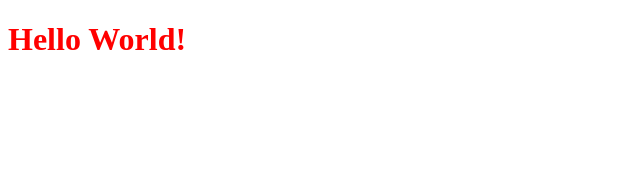
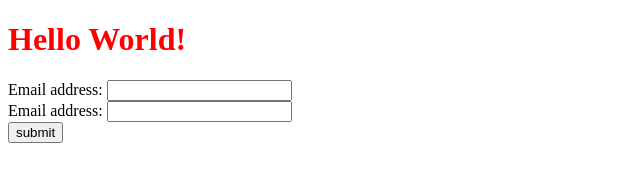
Before and after one commit to estebanovic/node.js-Freecodecamp-full-tutorial, a website: page static/index.html in a window 1280 px wide. Shown: the whole page, without its empty margins (0-640 px from the left). Drawn offline with Linux system fonts and the light colour scheme; files that its build step writes are made by us from their sources.

Commit message:
14-http-post-request-with-express-and-body-parser-module

```diff
--- a/package.json
+++ b/package.json
@@ -20,6 +20,7 @@
   },
   "homepage": "https://github.com/estebanovic/node.js-Freecodecamp-full-tutorial#readme",
   "dependencies": {
+    "body-parser": "^1.19.0",
     "express": "^4.17.1",
     "lodash": "^4.17.21"
   }
--- a/static/index.html
+++ b/static/index.html
@@ -1,5 +1,6 @@
 <!DOCTYPE html>
 <html lang="en">
+
 <head>
     <meta charset="UTF-8">
     <meta http-equiv="X-UA-Compatible" content="IE=edge">
@@ -7,7 +8,20 @@
     <title>Document</title>
     <link rel="stylesheet" href="public/css/index.css">
 </head>
+
 <body>
     <h1>Hello World!</h1>
+    <form action="/" method="POST">
+        <div class="form-group">
+            <label for="email">Email address:</label>
+            <input type="email" name="email">
+        </div>
+        <div class="form-group">
+            <label for="pwd">Email address:</label>
+            <input type="password" name="pwd">
+        </div>
+        <button type="submit">submit</button>
+    </form>
 </body>
+
 </html>
```
Also changed, not shown: 14-http-post-request-with-express-and-body-parser-module.js (added, +19 -0 lines), 1 other file.
